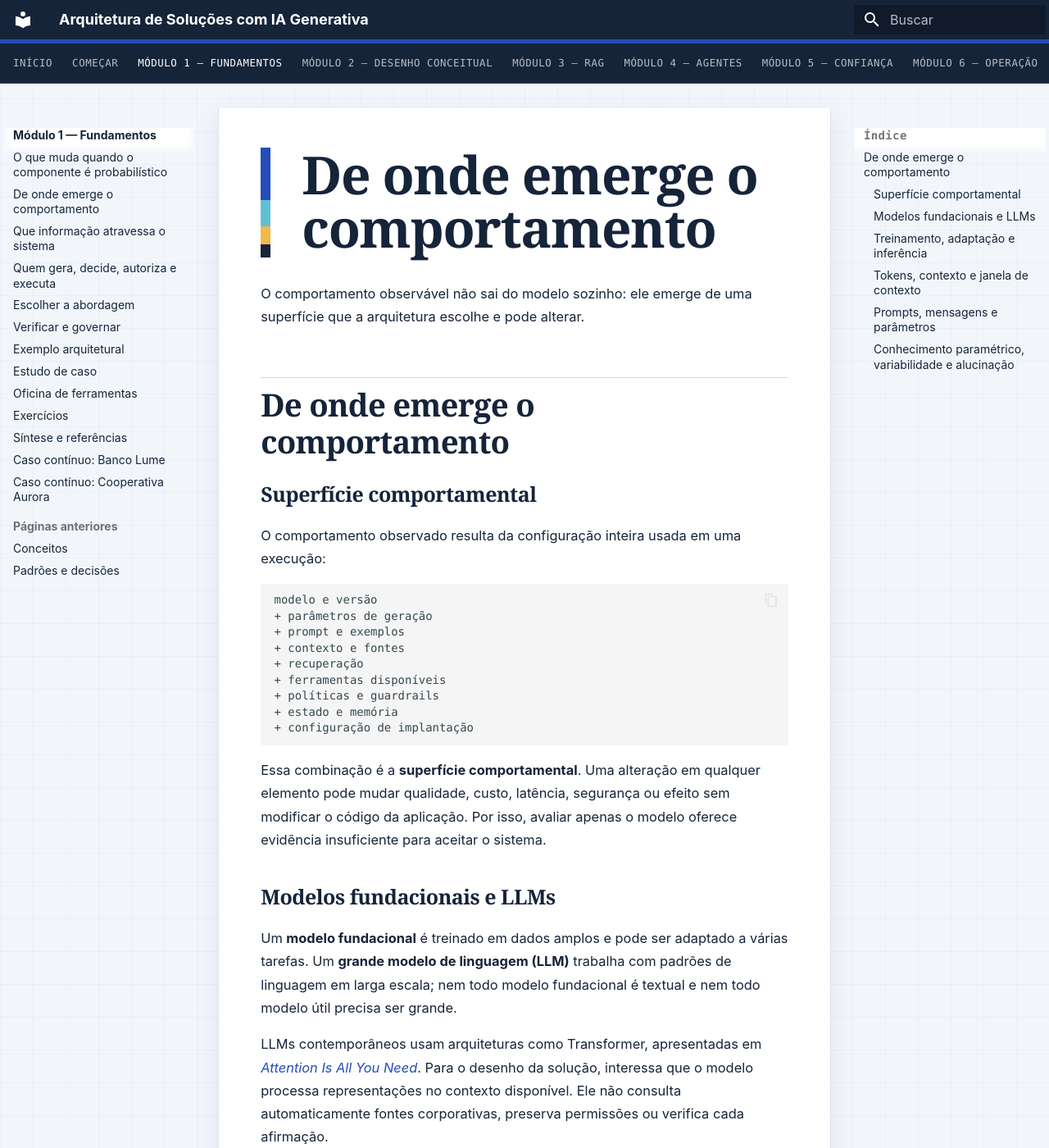
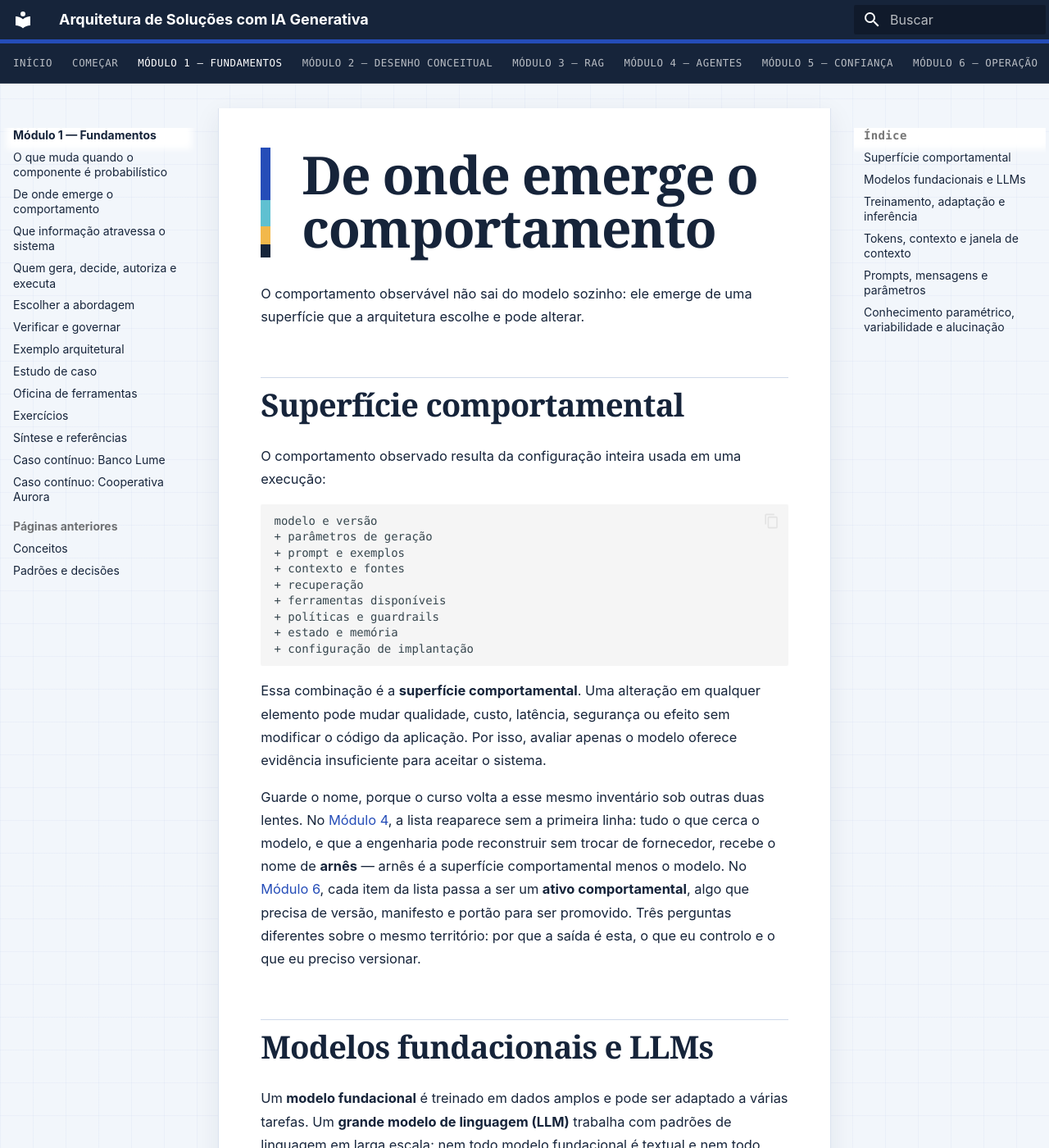
Before and after one commit to aulas-marco/arquitetura-solucoes-ia-generativa, an MkDocs documentation site: the page built from docs/modulo-1-fundamentos/superficie-comportamental.md, in a window 1280 px wide and 1400 px high. Shown: the whole window at 82% size. Built offline with MkDocs 1.6.1 and Material for MkDocs 9.7.7, drawn with Linux system fonts in a browser that asks for light colours.

Commit message:
docs: relaciona superfície comportamental, arnês e ativo comportamental
O curso nomeava três vezes quase o mesmo inventário, sem nunca dizer que
eram o mesmo território. A superfície comportamental do Módulo 1 lista
modelo, parâmetros, prompt, contexto, recuperação, ferramentas,
políticas, estado e implantação; o arnês do Módulo 4 é essa lista sem a
primeira linha; o ativo comportamental do Módulo 6 é cada item dela sob
a lente de versionamento. Agora as três páginas dizem isso, com a
relação exata: arnês é a superfície comportamental menos o modelo.

Glossário ganha "Superfície comportamental" e "Ativo comportamental",
que faltavam enquanto "Arnês" já estava lá, e o verbete do arnês passa a
declarar a relação.

Remove também o H2 que duplicava o H1 nas três páginas de seção única
(superficie-comportamental, artefatos-do-sistema, arnes), promovendo os
H3 e preservando a âncora antiga com <a id>.

Co-Authored-By: Claude Opus 5 (1M context) <noreply@anthropic.com>

```diff
--- a/docs/modulo-1-fundamentos/superficie-comportamental.md
+++ b/docs/modulo-1-fundamentos/superficie-comportamental.md
@@ -2,9 +2,9 @@
 
 O comportamento observável não sai do modelo sozinho: ele emerge de uma superfície que a arquitetura escolhe e pode alterar.
 
-## De onde emerge o comportamento
+<a id="de-onde-emerge-o-comportamento"></a>
 
-### Superfície comportamental
+## Superfície comportamental
 
 O comportamento observado resulta da configuração inteira usada em uma execução:
 
@@ -22,7 +22,9 @@ modelo e versão
 
 Essa combinação é a **superfície comportamental**. Uma alteração em qualquer elemento pode mudar qualidade, custo, latência, segurança ou efeito sem modificar o código da aplicação. Por isso, avaliar apenas o modelo oferece evidência insuficiente para aceitar o sistema.
 
-### Modelos fundacionais e LLMs
+Guarde o nome, porque o curso volta a esse mesmo inventário sob outras duas lentes. No [Módulo 4](../modulo-4-agentes/arnes.md), a lista reaparece sem a primeira linha: tudo o que cerca o modelo, e que a engenharia pode reconstruir sem trocar de fornecedor, recebe o nome de **arnês** — arnês é a superfície comportamental menos o modelo. No [Módulo 6](../modulo-6-operacao/pacote-e-promocao.md), cada item da lista passa a ser um **ativo comportamental**, algo que precisa de versão, manifesto e portão para ser promovido. Três perguntas diferentes sobre o mesmo território: por que a saída é esta, o que eu controlo e o que eu preciso versionar.
+
+## Modelos fundacionais e LLMs
 
 Um **modelo fundacional** é treinado em dados amplos e pode ser adaptado a várias tarefas. Um **grande modelo de linguagem (LLM)** trabalha com padrões de linguagem em larga escala; nem todo modelo fundacional é textual e nem todo modelo útil precisa ser grande.
 
@@ -30,25 +32,25 @@ LLMs contemporâneos usam arquiteturas como Transformer, apresentadas em [*Atten
 
 Pesos podem ser abertos ou proprietários; a execução pode ocorrer como serviço, em ambiente dedicado ou sob gestão própria. Essas escolhas afetam residência de dados, elasticidade, telemetria, atualização, portabilidade, custo e responsabilidade operacional.
 
-### Treinamento, adaptação e inferência
+## Treinamento, adaptação e inferência
 
 No **treinamento**, dados e um objetivo de otimização ajustam parâmetros. Na **inferência**, uma versão treinada processa entradas e produz saídas. Latência, disponibilidade e custo por interação aparecem no caminho de inferência.
 
 **Fine-tuning** adapta parâmetros com dados específicos e pode melhorar formato, estilo ou comportamento recorrente. Fatos que exigem atualização, exclusão e proveniência granular precisam de fontes administráveis. A escolha entre fine-tuning, prompt, exemplos, contexto e regras depende do tipo de mudança que o sistema deverá absorver.
 
-### Tokens, contexto e janela de contexto
+## Tokens, contexto e janela de contexto
 
 Um **token** é uma unidade de processamento do modelo. Serviços usam tokens para limites e cobrança, mas sua relação com caracteres, preço e capacidade varia. Essas diferenças tornam custo e latência propriedades a medir, não valores dedutíveis apenas pelo tamanho do texto.
 
 O **contexto** reúne o que a aplicação disponibiliza ao modelo numa execução: instruções, pedido, exemplos, trechos, resultados de ferramentas e estado permitido. A **janela de contexto** limita a entrada e a saída processadas na chamada. Um documento caber nessa janela não demonstra atualização, autorização, localização ou uso correto.
 
-### Prompts, mensagens e parâmetros
+## Prompts, mensagens e parâmetros
 
 Um **prompt** orienta a geração e pode combinar política do sistema, pedido do usuário, exemplos, contexto e especificação de saída. Quando participa de comportamento relevante, precisa de versão e avaliação. Seu contrato inclui entradas, saída esperada, modelo compatível, parâmetros, políticas, validação e tratamento de falha.
 
 Parâmetros como **temperatura** influenciam a distribuição de saída. Temperatura menor pode reduzir diversidade, mas não garante verdade. Da mesma forma, inserir conteúdo no prompt não o converte em instrução confiável; origem, finalidade e autorização continuam pertencendo ao sistema.
 
-### Conhecimento paramétrico, variabilidade e alucinação
+## Conhecimento paramétrico, variabilidade e alucinação
 
 **Conhecimento paramétrico** é conteúdo implicitamente representado nos parâmetros de uma versão do modelo. Ele não oferece atualização sob demanda, proveniência granular ou garantia de cobertura. Uma troca de versão também pode alterar o que aparece nas respostas.
 
```
Also changed, not shown: docs/modulo-1-fundamentos/artefatos-do-sistema.md (+3 -3 lines), docs/modulo-4-agentes/arnes.md (+8 -6 lines), docs/modulo-6-operacao/pacote-e-promocao.md (+2 -0 lines), docs/referencia/glossario.md (+9 -1 lines), 1 other file.
